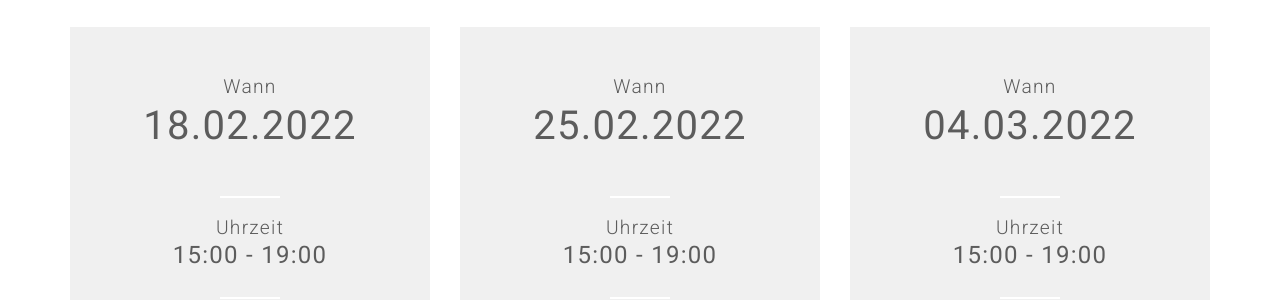
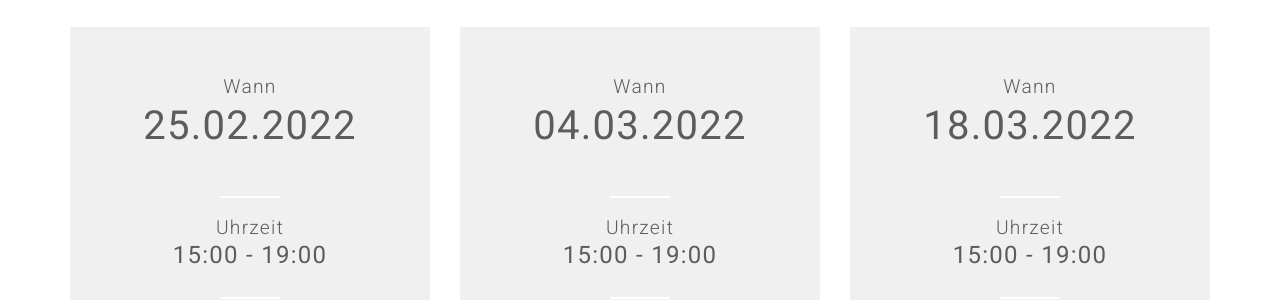
Before and after one commit to coderdojo-wien/coderdojo-wien.github.io, a Jekyll site: the page built from index.html, in a window 1280 px wide and 900 px high, scrolled down 3869 px. Shown: the part 185-485 px from the top of the window. Built offline with Jekyll 4.4.1, drawn with Linux system fonts in a browser that asks for light colours; nearby versions of some CDN libraries; comment, search, counter and statistics services are not loaded; some of the changed lines change nothing that is shown; some of the changed text lies outside the part shown.

Commit message:
Update events.yml

```diff
--- a/_data/events.yml
+++ b/_data/events.yml
@@ -3,16 +3,6 @@
 description: "Ein Anmeldung ist für die Teilnahme an den online CoderDojos nicht erforderlich. Das genaue Workshopprogramm mit den Teilnahmelinks finden sie in unserem aktuellen Newsletter, der jeweils bis spätestens den Tag davor versendet wird und auf unserer Hompepage https://www.facebook.com/coderdojowien. </br><b>Für die Teilnahme an offline CoderDojos ist unbedingt eine Anmeldung erforderlich!</b>"
 
 events-list:
-- event-date: 18.02.2022
-  event-time: 15:00 - 19:00
-  event-startdate: 2022-02-18T15:00:00+0100
-  event-enddate: 2022-02-18T19:00:00+0100
-  event-name: Online CoderDojo
-  event-type: Online
-  event-place: Online Dojo
-  event-place-name: Online
-  event-url: "https://linz.coderdojo.net/termine/"
-
 - event-date: 25.02.2022
   event-time: 15:00 - 19:00
   event-startdate: 2022-02-25T15:00:00+0100
@@ -33,6 +23,16 @@
   event-place-name: Online
   event-url: "https://linz.coderdojo.net/termine/"
 
+- event-date: 18.03.2022
+  event-time: 15:00 - 19:00
+  event-startdate: 2022-03-18T15:00:00+0100
+  event-enddate: 2022-03-18T19:00:00+0100
+  event-name: Online CoderDojo
+  event-type: Online
+  event-place: Online Dojo
+  event-place-name: Online
+  event-url: "https://linz.coderdojo.net/termine/"
+
 # - event-date: 17.01.2022
 #   event-time: 15:00 - 19:00
 #   event-startdate: 2022-01-17T15:00:00+0100
```
